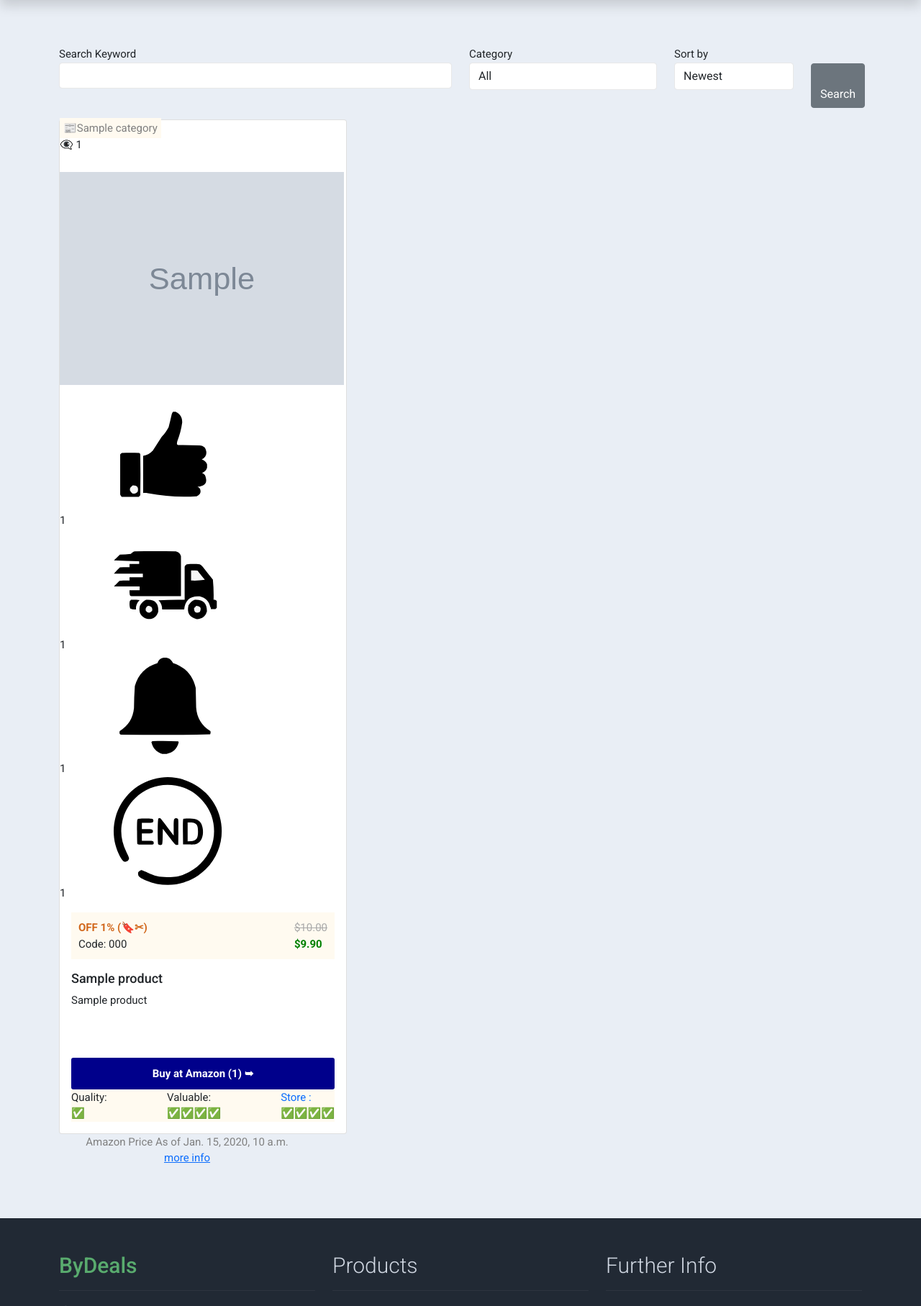
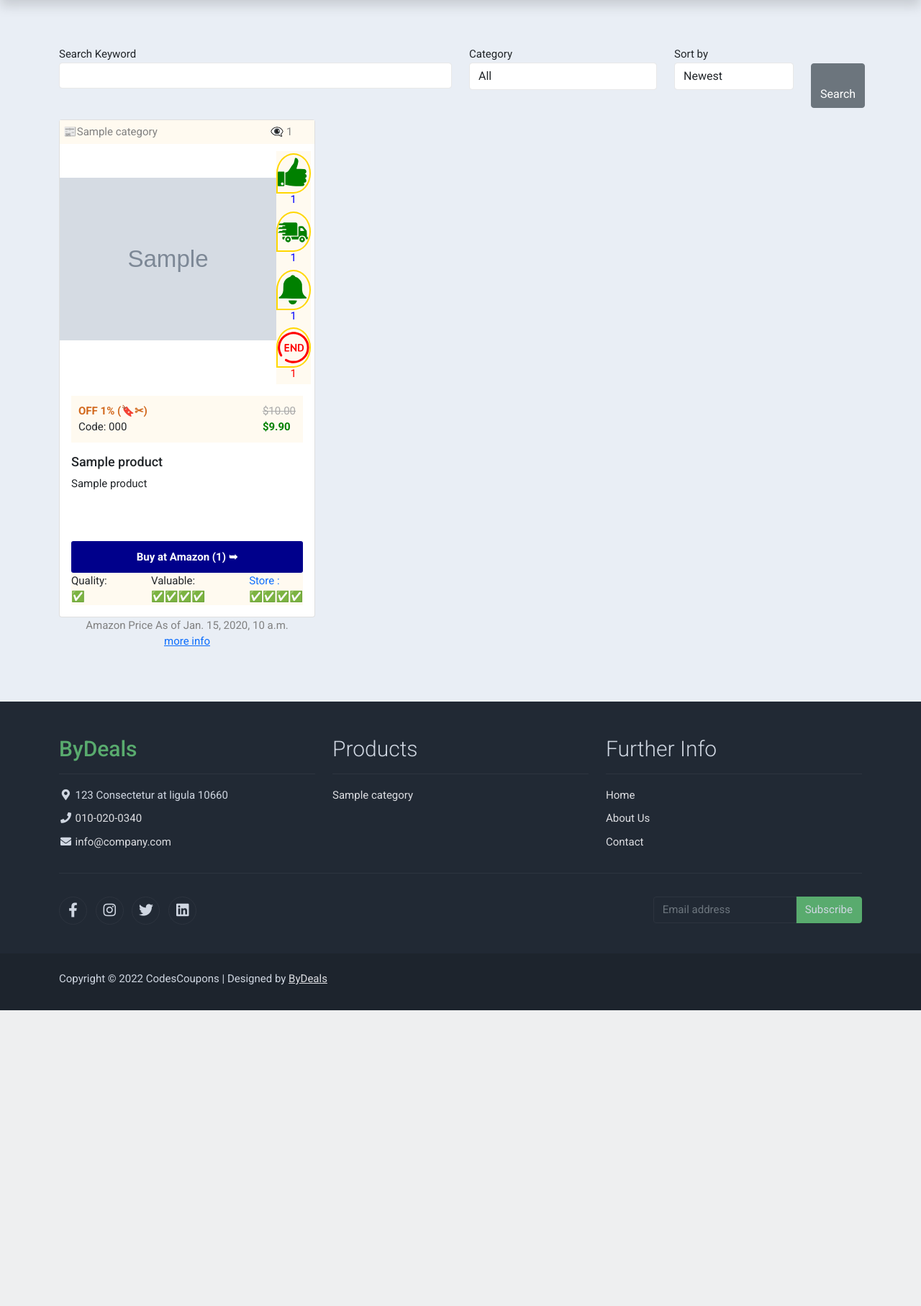
Before and after one commit to razzaghi/django-shop-dockerize, a Django app: page / in a window 1280 px wide. Shown: the part 136-1951 px from the top of the page at 72% size. After the commit the page ends 1540 px from the top, so only its background shows below. Run offline with Django 3.2, Linux system fonts and the light colour scheme; a user stored in the database is signed in; tables that the repository leaves empty hold one stand-in row (values such as "Sample post"); grey boxes marked "Sample" are stand-in pictures; some libraries are stand-ins or nearby versions.

Commit message:
like-dislike changes

```diff
--- a/account/models.py
+++ b/account/models.py
@@ -1,3 +1,5 @@
+from enum import Enum
+
 from django.db import models
 from django.contrib.auth.models import AbstractUser
 
@@ -13,3 +15,54 @@ class CustomUser(AbstractUser):
             return user_
         else:
             return CustomUser.objects.create_user(username=f'{session_key}_{ip}'.replace('.', '_'),ip=ip,session_key=session_key)
+
+
+    @staticmethod
+    def get_user(request):
+        user = CustomUser.objects.filter(username=request.user.username).first()
+
+    @staticmethod
+    def get_client_ip(request):
+        x_forwarded_for = request.META.get('HTTP_X_FORWARDED_FOR')
+        if x_forwarded_for:
+            ip = x_forwarded_for.split(',')[-1].strip()
+        else:
+            ip = request.META.get('REMOTE_ADDR')
+        return ip
+
+    @staticmethod
+    def get_session_key(request):
+        if not request.session.session_key:
+            request.session.create()
+        return request.session.session_key
+
+class ActionType(Enum):
+    Like = "Like"
+    Bought = "Bought"
+    Share = "Share"
+    Favorite = "Favorite"
+    End = "End"
+    View = "View"
+    Click = "Click"
+
+    @classmethod
+    def choices(cls):
+        return tuple((i.name, i.value) for i in cls)
+
+
+class ActionsLog(models.Model):
+    create_date = models.DateTimeField(auto_now_add=True)
+    user = models.OneToOneField(CustomUser,blank=True,null=True,on_delete=models.CASCADE)
+    session_key = models.CharField(max_length=40,blank=True,null=True)
+    ip = models.CharField(max_length=20,blank=True,null=True)
+    action = models.CharField(choices=ActionType.choices(),max_length=20)
+    value = models.IntegerField(default=1)
+
+    def add_action(self,request,_action_type,_value):
+        _user = CustomUser.get_user(request)
+        _session_key = CustomUser.get_session_key(request)
+        _ip = CustomUser.get_client_ip(request)
+
+    @staticmethod
+    def check_action():
+        pass
--- a/ecommerce/urls.py
+++ b/ecommerce/urls.py
@@ -17,6 +17,7 @@ from django.conf.urls.static import static
 from django.contrib import admin
 from django.urls import path
 
+from account.views import SignUpView
 from ecommerce import settings
 from product import views as p_views
 
@@ -30,6 +31,7 @@ urlpatterns = [
     path('submit-product', p_views.submit_product),
     path('commands/<str:command>/', p_views.commands, name='commands'),
     path('p/<str:command>/', p_views.redirect, name='p'),
+    path('signup/', SignUpView.as_view(), name='signup'),
 ]
 urlpatterns += static(settings.MEDIA_URL, document_root=settings.MEDIA_ROOT)
 urlpatterns += static(settings.STATIC_URL, document_root=settings.STATIC_ROOT)
--- a/static/assets/css/custom.css
+++ b/static/assets/css/custom.css
@@ -8,15 +8,19 @@ Custom Css
 }
 img.card__image {
     object-fit: scale-down;
-    max-height: 350px;
-    min-height: 350px;
-    min-width: 395px;
-    max-width: 395px;
+    max-height: 320px;
+    min-height: 320px;
+    max-width: 100%;
 }
 
 .card-main {
-    min-width: 400px;
-    max-width: 400px;
+
+}
+.cart-head {
+    display: flex;
+    background: floralwhite;
+    color: gray;
+    width: 100%;
 }
 .rating{
     background: floralwhite;
@@ -61,9 +65,13 @@ img.card__image {
     width: fit-content;
  }
  .category{
+     width: 100%;
      padding: 5px;
-     background: floralwhite;
      color: gray;
+ }
+ .view-count{
+     width: 5rem;
+     padding: 5px;
  }
 .card_more_info{
     color: gray;
@@ -87,6 +95,7 @@ img.card__image {
 .card-text {
   min-height: 75px;
 }
+
 .load-more-button{
     text-align: center;
     color: white;
@@ -96,9 +105,99 @@ img.card__image {
     width: 100%;
     padding: 10px;
 }
-.btn-like{
-    background: #0bff7e;
+
+.m-btn{
+    border: none;
+    background: transparent;
 }
-.btn-dislike{
-    background: #b02a37;
+
+.icon {
+    display: block;
+    width: 100%;
+    height: 7vh;
+    border-radius:100% 100% 100% 0%;
+    border: 2px solid gold;
+    /*margin: 1rem 1rem 1rem 1rem;*/
 }
+.blue-checked-icon:hover,.green-checked-icon:hover,.red-checked-icon:hover{
+    fill: gray;
+    color: gray;
+}
+.blue-unchecked-icon,.green-unchecked-icon,.red-unchecked-icon{
+    color: gray;
+    fill: gray;
+}
+.green-checked-icon{
+    color: green;
+    fill: green;
+}
+.green-unchecked-icon:hover{
+    fill: green;
+    color: green;
+}
+.blue-checked-icon{
+    color: blue;
+    fill: blue;
+}
+.blue-unchecked-icon:hover{
+    fill: blue;
+    color: blue;
+}
+.red-checked-icon{
+    color: red;
+    fill: red;
+}
+.red-unchecked-icon:hover{
+    fill: red;
+    color: red;
+}
+.product-image{
+    width: 85%;
+}
+.like-dislike {
+    top: 5px;
+    display: block;
+    width: 15%;
+}
+.like-bar{
+    margin-top: 20%;
+    max-width: 90%;
+    alignment: center;
+    display: flex;
+    flex-direction: column;
+    background: floralwhite;
+}
+.like-cell{
+    display: flex;
+    flex-direction: column;
+    width: 100%;
+    height: 100%;
+    margin-top: 5%;
+}
+.product-table {
+    display: flex;
+}
+.action-counter {
+    text-align: center;
+    position: relative;
+    top: -3px;
+    left: 0px;
+    width: 100%;
+}
+.green{
+    color: green;
+}
+.blue{
+    color: blue;
+}
+.red{
+    color: red;
+}
+/* ---------------*/
+
+.opening{
+	background-color: red;
+	width:60px;
+	height:60px;
+	border-radius:50%;
+	position:relative}
```
Also changed, not shown: account/migrations/0003_actionslog.py (added), 1 other file.
